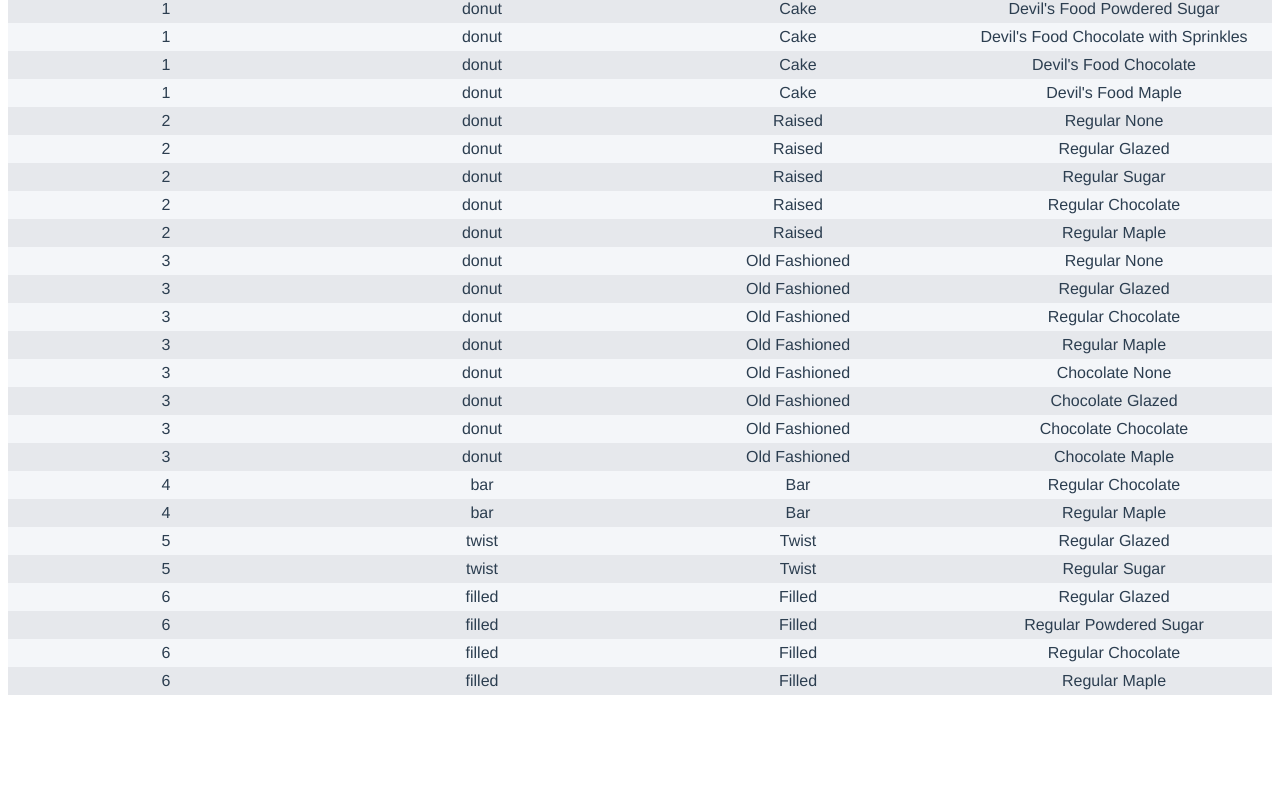
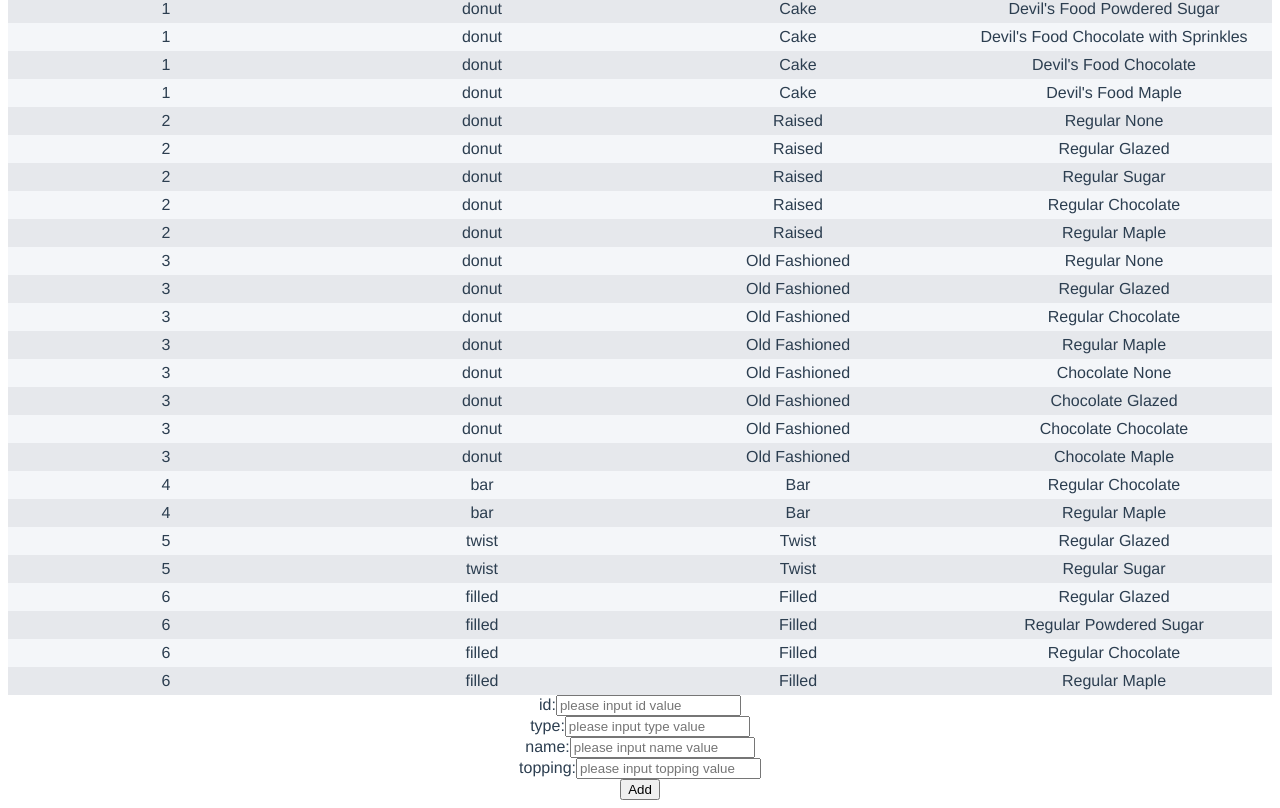
Before and after one commit to allenyyf/megaport-test, a Vue app: page / in a window 1280 px wide. Shown: the part 790-1598 px from the top of the page. Before the commit the page ends 1493 px from the top, so only its background shows below. Built offline with nearby package versions, Linux system fonts and the light colour scheme.

Commit message:
add form to add data for table

```diff
--- a/src/App.vue
+++ b/src/App.vue
@@ -6,15 +6,18 @@
   />
 
   <Table :data="tableData" :headerList="propsList"></Table>
+  <Form :labelList="propsList" @addData="addData"></Form>
 </template>
 
 <script>
 import { ref, watch } from "vue";
 import Table from "@/components/Table";
+import Form from "@/components/Form";
 import { dessertList } from "@/mock/dessertList";
 export default {
   name: "App",
-  components: { Table },
+  components: { Table, Form },
+
   setup() {
     const propsList = getObjectPropsList(dessertList),
       tableData = ref(dessertList),
@@ -45,10 +48,18 @@ export default {
       });
     }
 
+    /**
+     * @params {object} data - same data structure as the object in the init array data
+     */
+    function addData(data) {
+      tableData.value.push(data);
+    }
+
     return {
       propsList,
       tableData,
       searchText,
+      addData,
     };
   },
 };
--- /dev/null
+++ b/src/components/Form.vue
@@ -0,0 +1,72 @@
+<template>
+  <div class="form-container">
+    <form>
+      <div v-for="label in labelList" :key="label" class="input-item">
+        <label :for="label">{{ label }}:</label>
+        <input
+          type="text"
+          :id="label"
+          name="fname"
+          v-model="formData[label]"
+          :placeholder="`please input ${label} value`"
+        />
+      </div>
+    </form>
+    <div class="tips-container">
+      {{ !isDataValidate ? "Please input all data first" : "" }}
+    </div>
+    <button class="button" @click="addData">Add</button>
+  </div>
+</template>
+<script>
+import { reactive, toRef, ref } from "vue";
+export default {
+  name: "form",
+  props: {
+    labelList: Array,
+  },
+  setup(props, { emit }) {
+    let lableList = toRef(props, "labelList"),
+      formData = reactive(initFormData(lableList.value)),
+      isDataValidate = ref(true);
+
+    function initFormData(lableList) {
+      let initData = {};
+      for (let val of lableList) {
+        initData[val] = "";
+      }
+      return initData;
+    }
+
+    function recoverFormData() {
+      for (let val of lableList.value) {
+        formData[val] = "";
+      }
+    }
+
+    function checkFormData() {
+      for (let val of lableList.value) {
+        if (!formData[val]) {
+          return false;
+        }
+      }
+      return true;
+    }
+
+    function addData() {
+      let data = JSON.parse(JSON.stringify(formData));
+      isDataValidate.value = checkFormData();
+      if (isDataValidate.value) {
+        emit("addData", data);
+        recoverFormData();
+      }
+    }
+
+    return {
+      formData,
+      isDataValidate,
+      addData,
+    };
+  },
+};
+</script>
```
